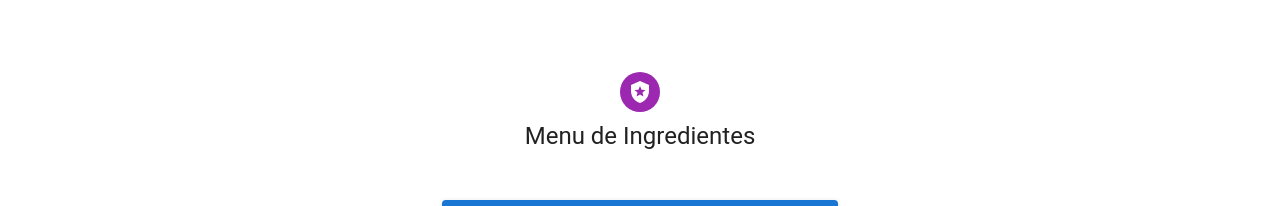
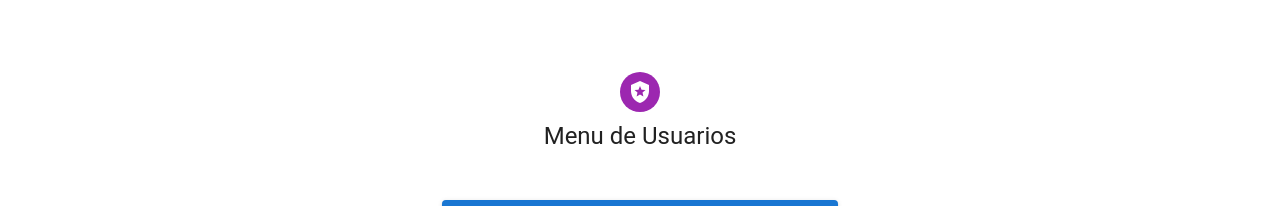
Before and after one commit to rradia00/Cook-It-App, a React (Create React App) app in the folder frontend/: page /1/admin/menuUsuarios in a window 1280 px wide. Shown: the top 206 px of the page. Built offline with nearby package versions, Linux system fonts and the light colour scheme.

Commit message:
corregido

```diff
--- a/frontend/src/pages/menuIngredientes.js
+++ b/frontend/src/pages/menuIngredientes.js
@@ -106,7 +106,7 @@ export default function Admin() {
                 <Copyright sx={{ mt: 5 }} />
             </Container>
             <Box
-            marginTop={16.7}
+            marginTop='9vw'
             >
             <Pie></Pie>
             </Box>
--- a/frontend/src/pages/menuUsuarios.js
+++ b/frontend/src/pages/menuUsuarios.js
@@ -65,7 +65,7 @@ export default function Admin() {
                         <LocalPolice />
                     </Avatar>
                     <Typography component="h1" variant="h5">
-                        Menu de Ingredientes
+                        Menu de Usuarios
                     </Typography>
                     <Box component="form" noValidate onSubmit={handleSubmit} sx={{ mt: 3 }}>
                         <Grid container spacing={1}>
```
